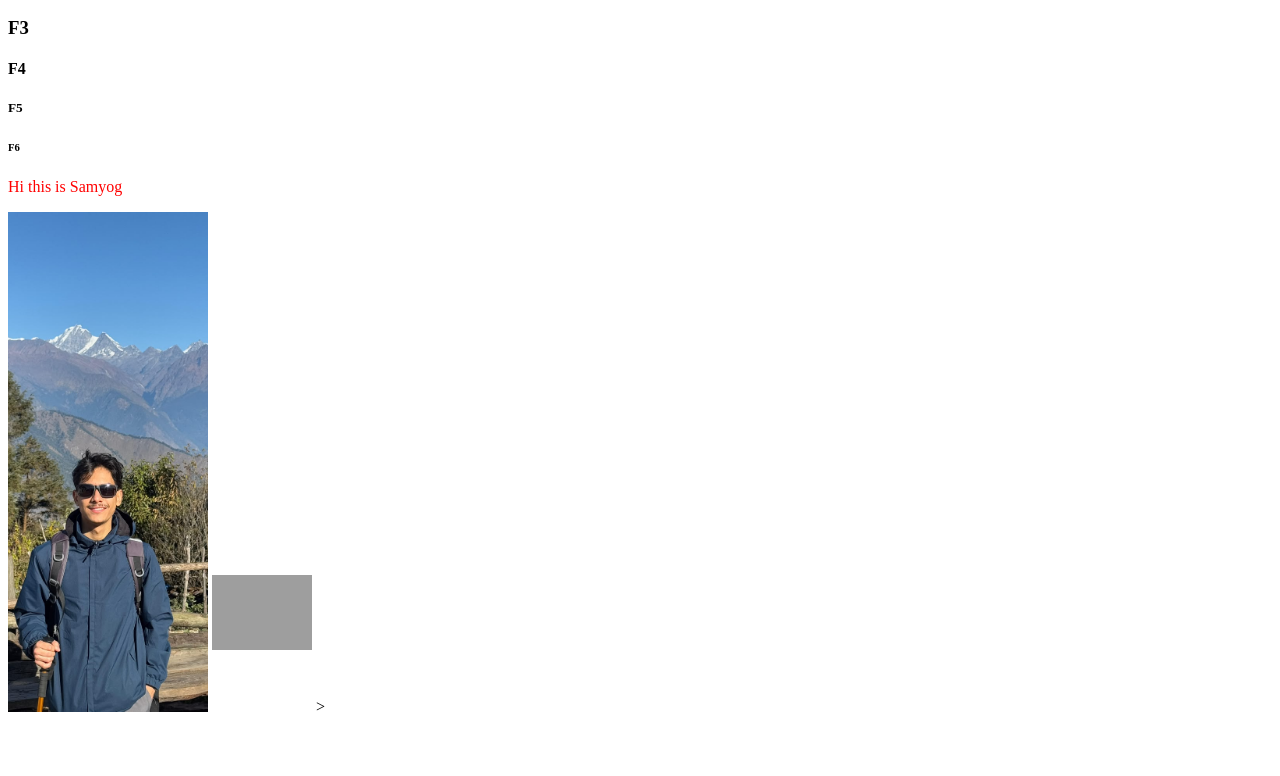
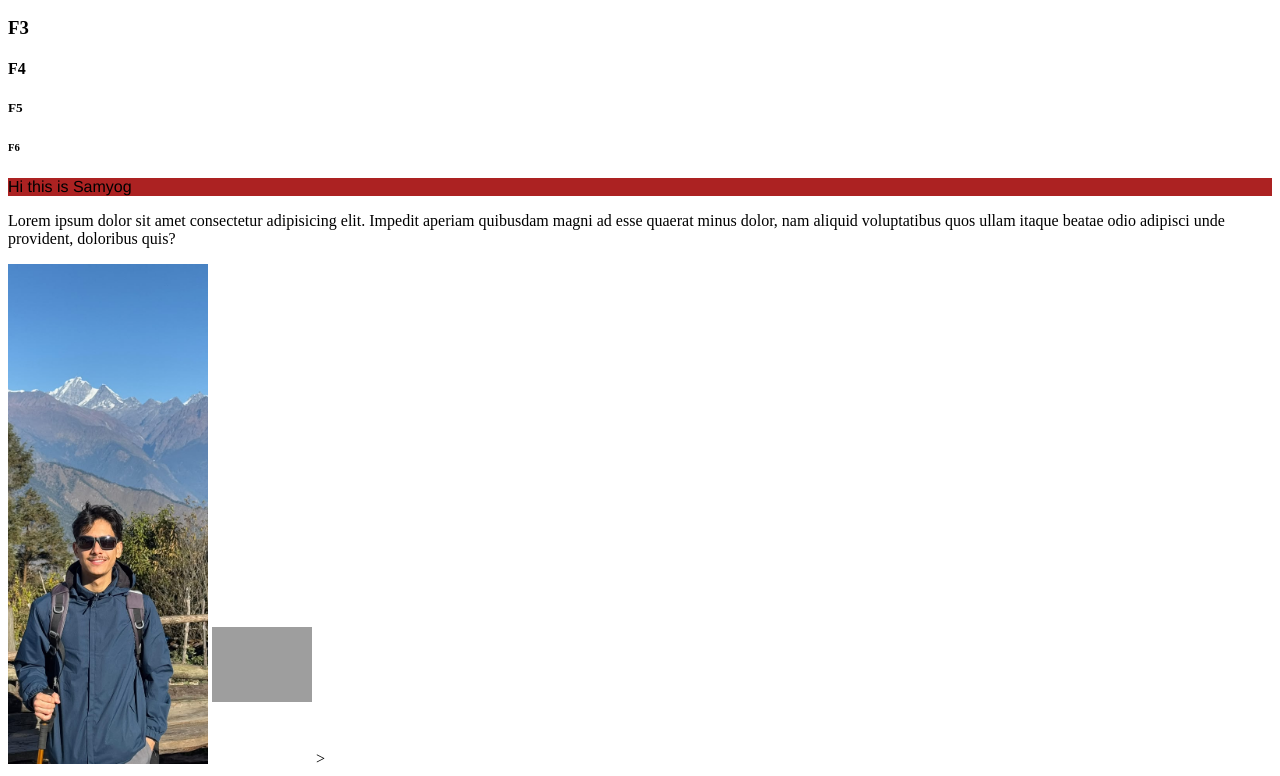
Before and after one commit to samyogpandit309-dot/web-dev, a plain HTML site: page index.html in a window 1280 px wide. Shown: the part 110-886 px from the top of the page. Before the commit the page ends 834 px from the top, so only its background shows below. Drawn offline with Linux system fonts and the light colour scheme; grey boxes are pictures that could not be loaded.

Commit message:
Update index.html

```diff
--- a/index.html
+++ b/index.html
@@ -6,13 +6,17 @@
     <title>Document</title>
 </head>
 <body>
-    <h1>F1</h1>
+    <h1 >F1</h1>
     <h2>F2</h2>
     <h3>F3</h3>
     <h4>F4</h4>
     <h5>F5</h5>
     <h6>F6</h6>
-    <p style="color: red;" > Hi this is Samyog</p>
+    <style>h2{ background-color: brown; font-family: 'Courier New', Courier, monospace};
+        </style>
+    <p style="background-color: rgb(172, 34, 34); font-family: 'Franklin Gothic Medium', 'Arial Narrow', Arial, sans-serif  ; text-decoration: solid;"  > Hi this is Samyog</p>
+    <p >Lorem ipsum dolor sit amet consectetur adipisicing elit. Impedit aperiam quibusdam magni ad esse quaerat minus dolor, nam aliquid voluptatibus quos ullam itaque beatae odio adipisci unde provident, doloribus quis?
+    </p>
     <img loading="eager" src="pfp.jpeg" height="500" width="200" style="object-fit: cover;">
     <img loading="lazy"  src="damodel.jpg" height="200" width="100" style="object-fit: contain;">
 </body>>
```
